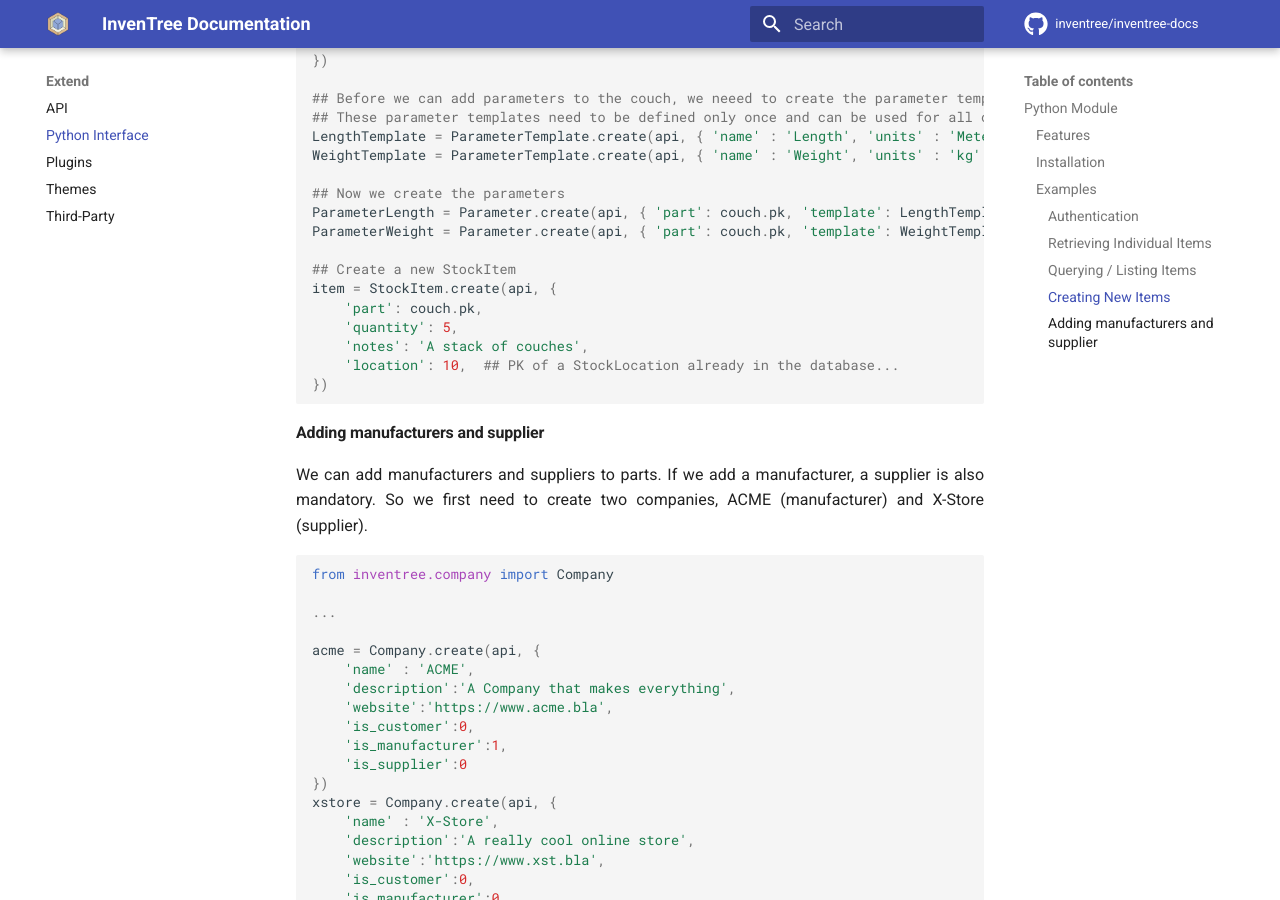
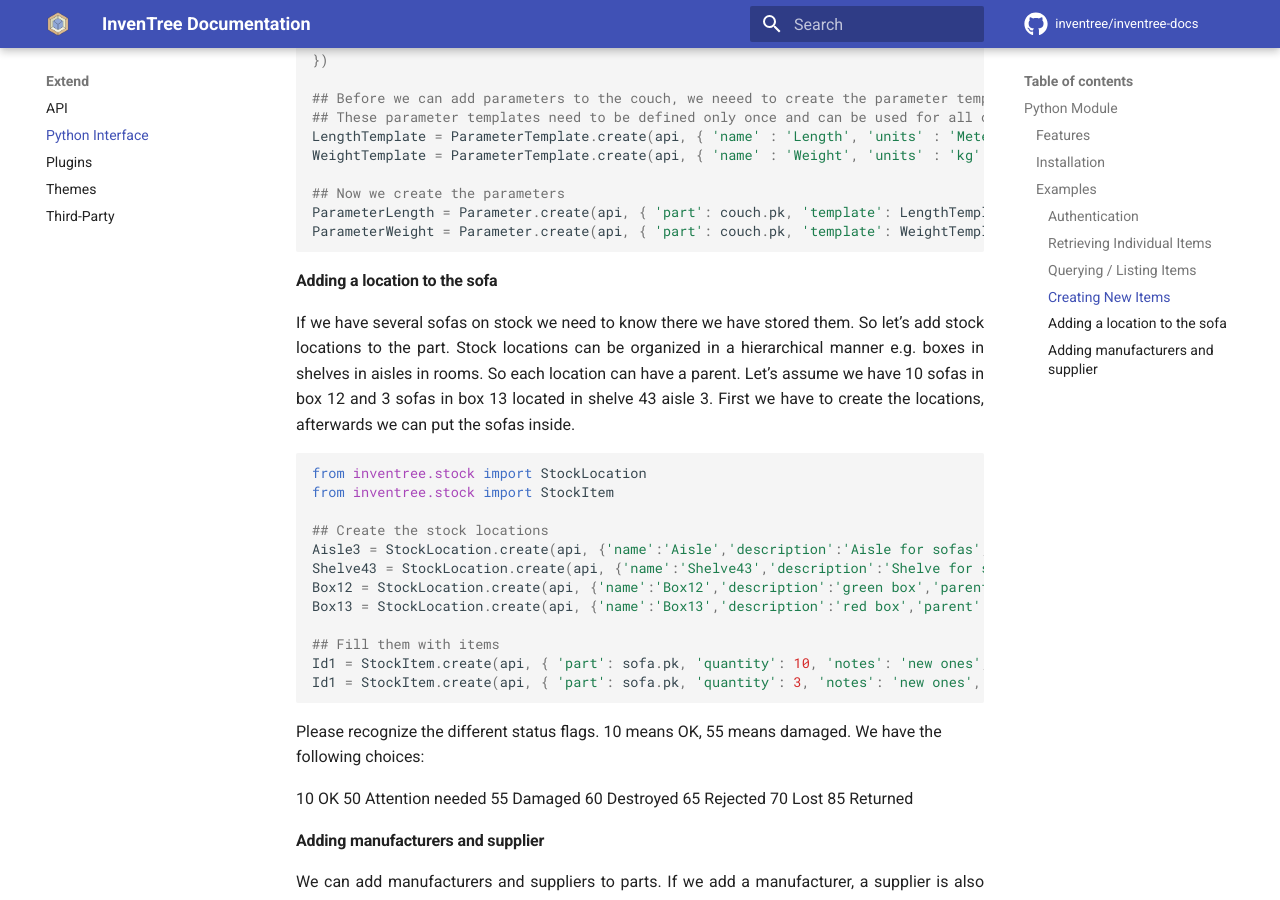
Before and after one commit to inventree/inventree-docs, an MkDocs documentation site: the page built from docs/extend/python.md, in a window 1280 px wide and 900 px high, scrolled down 2298 px. Built offline with MkDocs 1.6.1 and Material for MkDocs 9.7.7, drawn with Linux system fonts in a browser that asks for light colours; a script that is not in the unit is left out; comment, search, counter and statistics services are not loaded.

Commit message:
Update python.md

````diff
--- a/docs/extend/python.md
+++ b/docs/extend/python.md
@@ -118,15 +118,37 @@ WeightTemplate = ParameterTemplate.create(api, { 'name' : 'Weight', 'units' : 'k
 ## Now we create the parameters
 ParameterLength = Parameter.create(api, { 'part': couch.pk, 'template': LengthTemplate.pk, 'data' : 2 })
 ParameterWeight = Parameter.create(api, { 'part': couch.pk, 'template': WeightTemplate.pk, 'data' : 60 })
+```
 
-## Create a new StockItem
-item = StockItem.create(api, {
-    'part': couch.pk,
-    'quantity': 5,
-    'notes': 'A stack of couches',
-    'location': 10,  ## PK of a StockLocation already in the database...
-})
+#### Adding a location to the sofa
+
+If we have several sofas on stock we need to know there we have stored them. So let’s add stock locations to the part. Stock locations can be organized in a hierarchical manner e.g. boxes in shelves in aisles in rooms. So each location can have a parent. Let’s assume we have 10 sofas in box 12 and 3 sofas in box 13 located in shelve 43 aisle 3. First we have to create the locations, afterwards we can put the sofas inside.
+
+```python
+
+from inventree.stock import StockLocation
+from inventree.stock import StockItem
+
+## Create the stock locations
+Aisle3 = StockLocation.create(api, {'name':'Aisle','description':'Aisle for sofas','parent':''})
+Shelve43 = StockLocation.create(api, {'name':'Shelve43','description':'Shelve for sofas','parent':Aisle2.pk})
+Box12 = StockLocation.create(api, {'name':'Box12','description':'green box','parent':shelve43.pk})
+Box13 = StockLocation.create(api, {'name':'Box13','description':'red box','parent':shelve43.pk})
+
+## Fill them with items
+Id1 = StockItem.create(api, { 'part': sofa.pk, 'quantity': 10, 'notes': 'new ones', 'location': Box12.pk, ‘status’:10 })
+Id1 = StockItem.create(api, { 'part': sofa.pk, 'quantity': 3, 'notes': 'new ones', 'location': Box13.pk, ‘status’:55 })
+
 ```
+Please recognize the different status flags. 10 means OK, 55 means damaged. We have the following choices:
+
+10 OK
+50 Attention needed
+55 Damaged
+60 Destroyed
+65 Rejected
+70 Lost
+85 Returned
 
 #### Adding manufacturers and supplier
 
````
